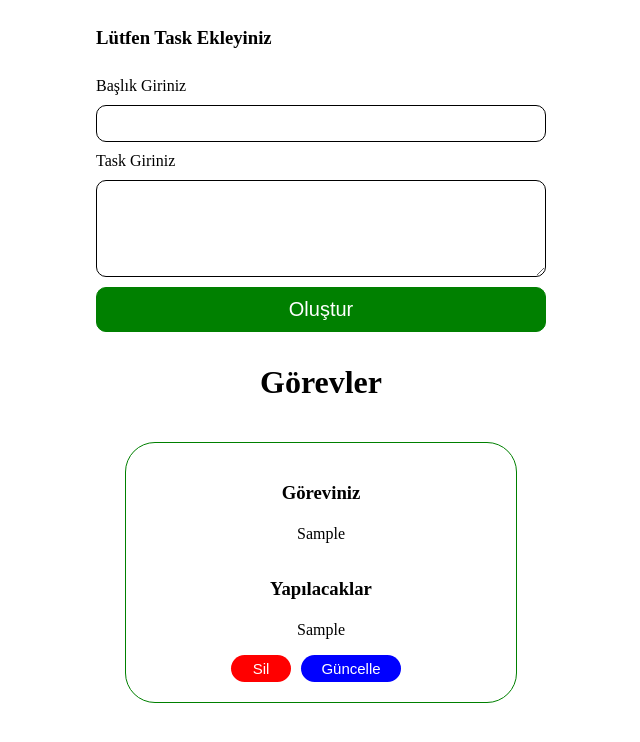
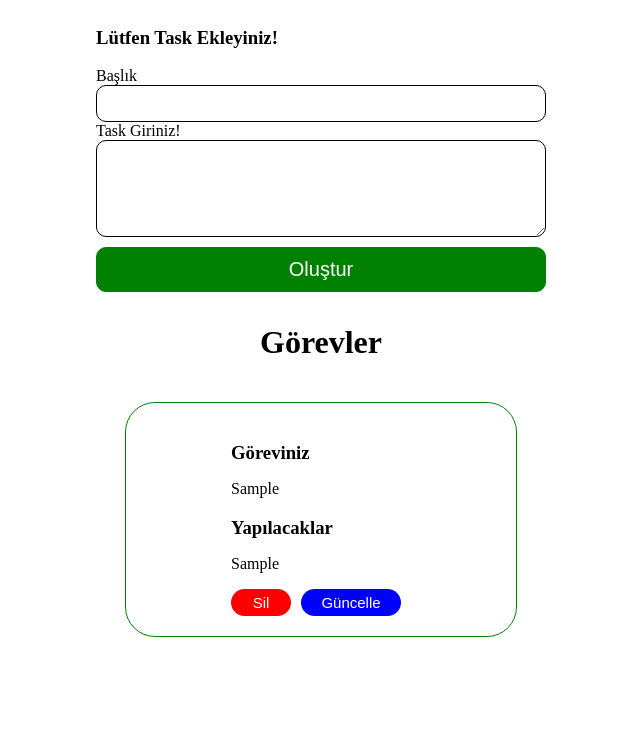
Before and after one commit to ebrubircan/TasksProject, a React (Vite) app in the folder TasksProject/: page / in a window 1280 px wide. Both pictures are taken after typing "Sample", "Sample" into the empty fields and a click on the button "Oluştur". Shown: the top 742 px of the page, without its empty margins (319-959 px from the left). Built offline with nearby package versions, Linux system fonts and the light colour scheme.

Commit message:
implement task editing functionality with update form and enhance task display

```diff
--- a/TasksProject/src/App.css
+++ b/TasksProject/src/App.css
@@ -6,6 +6,10 @@
 
 .taskCreate{
   width: 450px;
+}
+
+.taskUpdate{
+  width: 100%;
 }
 
 .taskForm{
@@ -32,6 +36,11 @@
   color: white;
   font-size: 20px;
 }
+
+.updateButton{
+  background-color: blueviolet;
+}
+
 .taskList{
   display: flex;
   flex-wrap: wrap;
--- a/TasksProject/src/App.jsx
+++ b/TasksProject/src/App.jsx
@@ -6,12 +6,12 @@ import TaskList from './components/TaskList'
 
 function App() {
   const [tasks, setTasks] = useState([])
-  const createTask = (titles, taskDesc) => {
+  const createTask = (title, taskDesc) => {
     const createdTasks = [
       ...tasks,
       {
         id: Math.round(Math.random()*99999),
-        titles,
+        title,
         taskDesc,
       }
     ]
@@ -25,11 +25,25 @@ function App() {
       setTasks(afterDeletingTasks)  // Yeni görev listesiyle 'tasks' durumunu güncelle
   }
 
+  const editTaskById = (id, updatedTitle, updatedTaskDesc) => {
+    const updatedTasks = tasks.map((task) => {
+      if(task.id === id){
+        return {
+          id,
+          title: updatedTitle,
+          taskDesc: updatedTaskDesc
+        }
+      }
+      return task
+    })
+    setTasks(updatedTasks)
+  }
+
 return (
     <div className="App">
       <TaskCreate onCreate={createTask} />
       <h1>Görevler</h1>
-      <TaskList tasks = {tasks} onDelete={deleteTasksById}/>
+      <TaskList tasks = {tasks} onDelete={deleteTasksById} onUpdate={editTaskById}/>
     </div>
   )
 }
--- a/TasksProject/src/components/TaskCreate.jsx
+++ b/TasksProject/src/components/TaskCreate.jsx
@@ -1,40 +1,78 @@
-import React, {useState} from 'react';
+import { useState } from 'react';
 
-
-function TaskCreate({onCreate}) {
-    const [title, setTitle] = useState('')
-    const [taskDesc, setTaskDesc] = useState('')
+function TaskCreate({ onCreate, task, taskFormUpdate, onUpdate }) {
+  const [title, setTitle] = useState(task ? task.title : '');
+  const [taskDesc, setTaskDesc] = useState(task ? task.taskDesc : '');
 
   const handleChange = (event) => {
-        setTitle(event.target.value)
+    setTitle(event.target.value);
+  };
+  const handleTaskChange = (event) => {
+    setTaskDesc(event.target.value);
+  };
+  const handleSubmit = (event) => {
+    event.preventDefault();
+    if(taskFormUpdate){
+      onUpdate(task.id, title, taskDesc);
     }
-
-    const handleTaskChange = (event) => {
-        setTaskDesc(event.target.value)
+    else{
+      onCreate(title, taskDesc);
     }
-
-    const handleSubmit = (event) => {
-        event.preventDefault()
-        onCreate({title, taskDesc})
-        setTitle('')
-        setTaskDesc('')
-    }
+    setTitle('');
+    setTaskDesc('');
+  };
 
   return (
+    <div>
+      {' '}
+      {taskFormUpdate ? (
+        <div className="taskUpdate">
+          <h3>Lütfen Taskı Düzenleyiniz!</h3>
+          <form className="taskForm">
+            <label className="taskLabel">Başlığı Düzenleyiniz</label>
+            <input
+              value={title}
+              onChange={handleChange}
+              className="taskInput"
+            />
+            <label className="taskLabel">Taskı Düzenleyiniz!</label>
+            <textarea
+              value={taskDesc}
+              onChange={handleTaskChange}
+              className="taskInput"
+              rows={5}
+            />
+            <button
+              className="taskButton updateButton"
+              onClick={handleSubmit}
+            >
+              Düzenle
+            </button>
+          </form>
+        </div>
+      ) : (
         <div className="taskCreate">
-        <h3>Lütfen Task Ekleyiniz</h3>
+          <h3>Lütfen Task Ekleyiniz!</h3>
           <form className="taskForm">
-
-        <label className="textLabel">Başlık Giriniz</label>
-        <input value = {title} onChange={handleChange} className="taskInput"/>
-
-        <label className="textLabel">Task Giriniz</label>
-        <textarea value = {taskDesc} onChange={handleTaskChange}className="taskInput" rows={5}/>
-
-        <button onClick={handleSubmit} className="taskButton">Oluştur</button>
-
+            <label className="taskLabel">Başlık</label>
+            <input
+              value={title}
+              onChange={handleChange}
+              className="taskInput"
+            />
+            <label className="taskLabel">Task Giriniz!</label>
+            <textarea
+              value={taskDesc}
+              onChange={handleTaskChange}
+              className="taskInput"
+              rows={5}
+            />
+            <button className="taskButton" onClick={handleSubmit}>
+              Oluştur
+            </button>
           </form>
-
+        </div>
+      )}
     </div>
   );
 }
--- a/TasksProject/src/components/TaskList.jsx
+++ b/TasksProject/src/components/TaskList.jsx
@@ -1,10 +1,10 @@
 import TaskShow from "./TaskShow";
 
-function TaskList({ tasks, onDelete }) {
+function TaskList({ tasks, onDelete, onUpdate }) {
   return (
     <div className="taskList">
       {tasks.map((task, index) => (
-        <TaskShow key={index} task={task} onDelete={onDelete} />
+        <TaskShow key={index} task={task} onDelete={onDelete} onUpdate={onUpdate} />
       ))}
     </div>
   );
--- a/TasksProject/src/components/TaskShow.jsx
+++ b/TasksProject/src/components/TaskShow.jsx
@@ -1,20 +1,42 @@
-function TaskShow({task, onDelete}) {
-    const handleDeleteClick = () => {
-        onDelete(task.id);
-    }
-    console.log(task);
-    return(
+import { useState } from 'react';
+import TaskCreate from './TaskCreate';
+
+function TaskShow({ task, onDelete, onUpdate }) {
+  const [showEdit, setShowEdit] = useState(false);
+  const handleDeleteClick = () => {
+    onDelete(task.id);
+  };
+  const handleEditClick = () => {
+    setShowEdit(!showEdit);
+  };
+  const handleSubmit = (id,updatedTitle,updatedTaskDesc) => {
+    setShowEdit(false);
+    onUpdate(id,updatedTitle,updatedTaskDesc);
+  };
+
+  console.log(task);
+  return (
     <div className="taskShow">
-        <h3 className="taskTitle">Göreviniz</h3>
-        <p>{task.titles.title}</p>
-        <h3 className="taskTitle">Yapılacaklar</h3>
-        <p>{task.titles.taskDesc}</p>
+      {showEdit ? (
+        <TaskCreate task={task} taskFormUpdate={true} onUpdate={handleSubmit}/>
+      ) : (
         <div>
-            <button className="taskDelete" onClick={handleDeleteClick}>Sil</button>
-            <button className="taskEdit">Güncelle</button>
+          <h3 className="taskTitle">Göreviniz</h3>
+          <p>{task.title}</p>
+          <h3 className="taskTitle">Yapılacaklar</h3>
+          <p>{task.taskDesc}</p>
+          <div>
+            <button className="taskDelete" onClick={handleDeleteClick}>
+              Sil
+            </button>
+            <button className="taskEdit" onClick={handleEditClick}>
+              Güncelle
+            </button>
+          </div>
         </div>
+      )}
     </div>
-    )
+  );
 }
 
 export default TaskShow;
```
Lines whose indentation alone changed are shown as unchanged.
